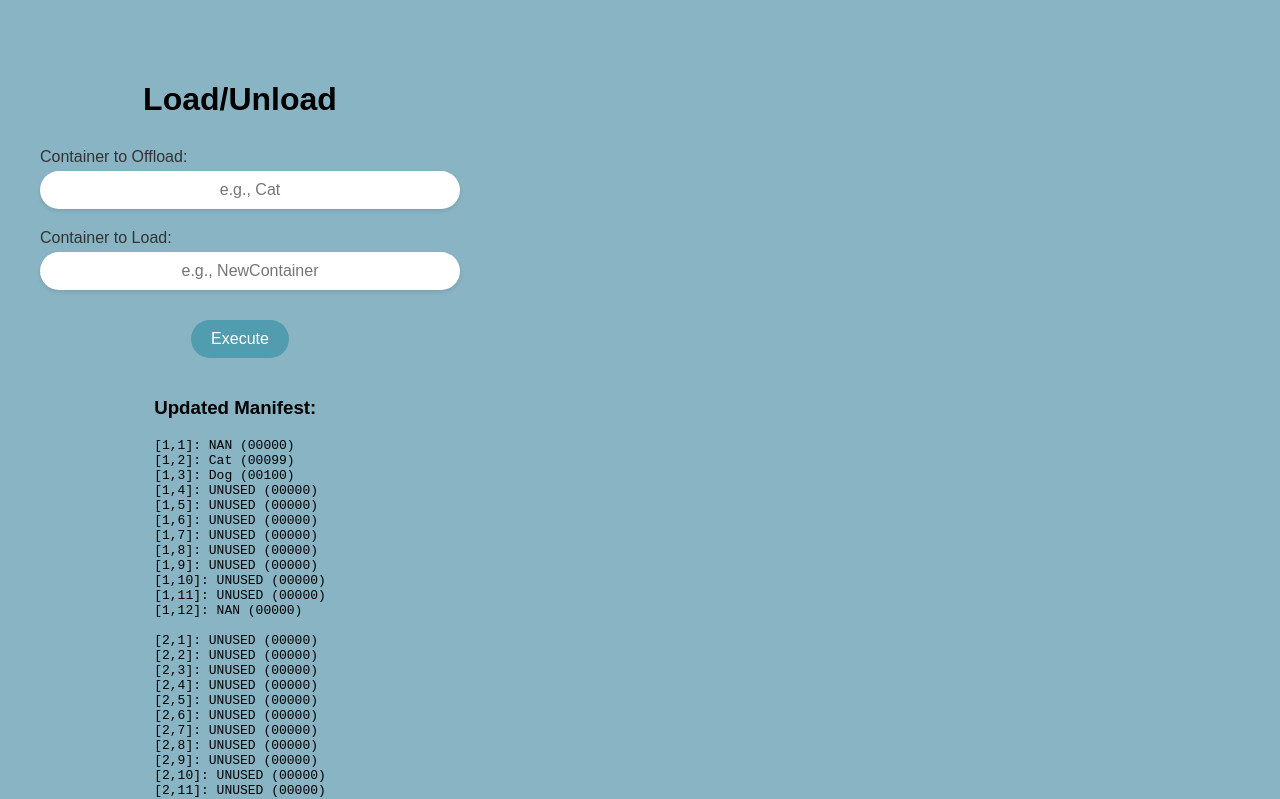
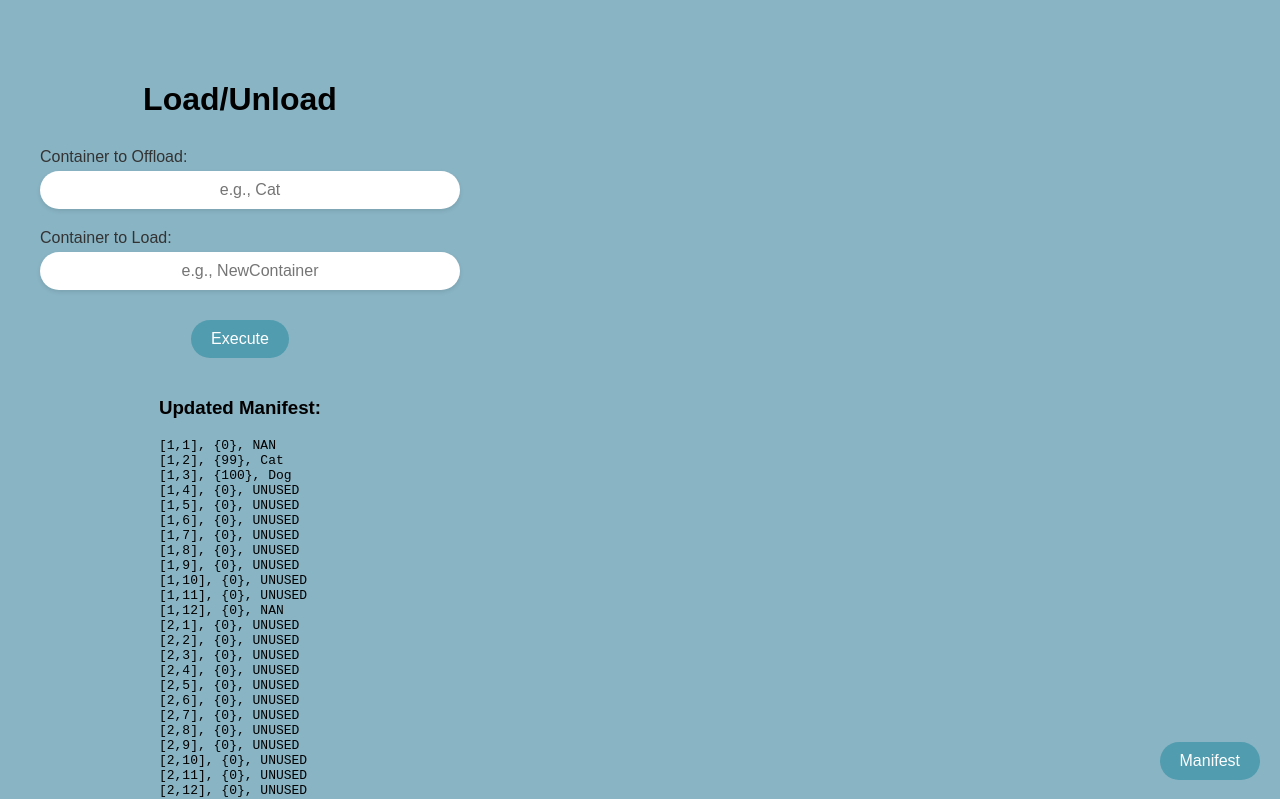
Before and after one commit to Sricharan24/CS179M, a plain HTML site: page load-unload.html in a window 1280 px wide. Both pictures are taken after a click on the button "Execute". Shown: the top 799 px of the page. Drawn offline with Linux system fonts and the light colour scheme.

Commit message:
manifest download partial

```diff
--- a/load-unload.html
+++ b/load-unload.html
@@ -21,6 +21,7 @@
             <button class="button" onclick="handleTransfers()">Execute</button>
         </div>
         <div id="result" style="margin-top: 20px;"></div>
+        <button id="downloadButton" onclick="triggerManifestDownload()" class="manifest-button">Manifest</button>
     </div>
 
     <script>
@@ -45,6 +46,111 @@
 
             return grid;
         }
+
+        // Generate the manifest in the desired format
+        function generateManifest(grid) {
+            return grid
+                .map((row, rowIndex) =>
+                    row
+                        .map(
+                            (cell, colIndex) =>
+                                `[${rowIndex + 1},${colIndex + 1}], {${cell.weight}}, ${cell.name}`
+                        )
+                        .join("\n")
+                )
+                .join("\n");
+        }
+
+        // Display the updated manifest in the UI
+        function displayUpdatedManifest(grid) {
+            const resultDiv = document.getElementById("result");
+            const formattedManifest = generateManifest(grid);
+
+            resultDiv.innerHTML = `
+                <h3>Updated Manifest:</h3>
+                <pre>${formattedManifest}</pre>
+            `;
+
+            localStorage.setItem("currentGrid", JSON.stringify(grid)); // Save the updated grid
+
+            // Show the download button after any updates
+            document.getElementById("downloadButton").style.display = "block";
+        }
+
+        // Handle offloading of a container
+        async function handleOffload(grid, containerName) {
+            const position = findContainer(grid, containerName);
+            if (position[0] === -1) {
+                alert(`Container "${containerName}" not found.`);
+                return;
+            }
+
+            console.log(`Offloading ${containerName} from ${position}`);
+            grid[position[0]][position[1]] = { id: "00000", weight: 0, name: "UNUSED" };
+        }
+
+        // Handle loading of a container
+        async function handleLoad(grid, containerName) {
+            const startPosition = [0, 0]; // Starting position (top-left corner)
+            const availableSlot = aStarFindSlot(grid, startPosition);
+
+            if (availableSlot[0] === -1) {
+                alert("No empty slot available for loading.");
+                return;
+            }
+
+            const [targetRow, targetCol] = availableSlot;
+
+            grid[targetRow][targetCol] = {
+                id: Math.floor(Math.random() * 100000).toString().padStart(5, "0"),
+                weight: Math.random() * 100,
+                name: containerName,
+            };
+
+            console.log(`Loaded "${containerName}" into position [${targetRow + 1},${targetCol + 1}].`);
+        }
+
+        // Handle load and offload operations
+        async function handleTransfers() {
+            const offload = document.getElementById("offload").value.trim();
+            const load = document.getElementById("load").value.trim();
+
+            if (!grid) {
+                const savedGrid = localStorage.getItem("currentGrid");
+                grid = savedGrid ? JSON.parse(savedGrid) : grid;
+            }
+
+            if (offload) {
+                await handleOffload(grid, offload);
+            }
+
+            if (load) {
+                await handleLoad(grid, load);
+            }
+
+            displayUpdatedManifest(grid);
+        }
+
+        // Download the updated manifest
+        function triggerManifestDownload() {
+            const manifestContent = generateManifest(grid);
+            const baseName = localStorage.getItem("manifestName")?.split('.')[0] || "DefaultManifest";
+            const downloadName = `${baseName}_OUTBOUND.txt`;
+
+            const blob = new Blob([manifestContent], { type: "text/plain" });
+            const link = document.createElement("a");
+            link.href = URL.createObjectURL(blob);
+            link.download = downloadName;
+            link.click();
+        }
+
+        // Load the manifest on page load (original manifest on refresh)
+        window.addEventListener("load", async () => {
+            const response = await fetch("data/ShipCase.txt");
+            const manifestText = await response.text();
+            grid = parseManifestToGrid(manifestText);
+            displayUpdatedManifest(grid); // Display original manifest
+        });
 
         // Find the position of a container by name
         function findContainer(grid, containerName) {
@@ -104,86 +210,6 @@
 
             return [-1, -1]; // No slot found
         }
-
-        // Display the updated manifest in the UI
-        function displayUpdatedManifest(grid) {
-            const resultDiv = document.getElementById("result");
-            const formattedManifest = grid.map((row, rowIndex) =>
-                row.map((cell, colIndex) => {
-                    const coordinates = `[${rowIndex + 1},${colIndex + 1}]`;
-                    return `${coordinates}: ${cell.name} (${cell.id})`;
-                }).join("\n")
-            ).join("\n\n");
-
-            resultDiv.innerHTML = `
-                <h3>Updated Manifest:</h3>
-                <pre>${formattedManifest}</pre>
-            `;
-
-            localStorage.setItem("currentGrid", JSON.stringify(grid)); // Save the updated grid
-        }
-
-        // Handle offloading of a container
-        async function handleOffload(grid, containerName) {
-            const position = findContainer(grid, containerName);
-            if (position[0] === -1) {
-                alert(`Container "${containerName}" not found.`);
-                return;
-            }
-
-            console.log(`Offloading ${containerName} from ${position}`);
-            grid[position[0]][position[1]] = { id: "00000", weight: 0, name: "UNUSED" };
-        }
-
-        // Handle loading of a container
-        async function handleLoad(grid, containerName) {
-            const startPosition = [0, 0]; // Starting position (top-left corner)
-            const availableSlot = aStarFindSlot(grid, startPosition);
-
-            if (availableSlot[0] === -1) {
-                alert("No empty slot available for loading.");
-                return;
-            }
-
-            const [targetRow, targetCol] = availableSlot;
-
-            grid[targetRow][targetCol] = {
-                id: Math.floor(Math.random() * 100000).toString().padStart(5, "0"),
-                weight: Math.random() * 100,
-                name: containerName,
-            };
-
-            console.log(`Loaded "${containerName}" into position [${targetRow + 1},${targetCol + 1}].`);
-        }
-
-        // Handle load and offload operations
-        async function handleTransfers() {
-            const offload = document.getElementById("offload").value.trim();
-            const load = document.getElementById("load").value.trim();
-
-            if (!grid) {
-                const savedGrid = localStorage.getItem("currentGrid");
-                grid = savedGrid ? JSON.parse(savedGrid) : grid;
-            }
-
-            if (offload) {
-                await handleOffload(grid, offload);
-            }
-
-            if (load) {
-                await handleLoad(grid, load);
-            }
-
-            displayUpdatedManifest(grid);
-        }
-
-        // Load the manifest on page load (original manifest on refresh)
-        window.addEventListener("load", async () => {
-            const response = await fetch("data/ShipCase.txt");
-            const manifestText = await response.text();
-            grid = parseManifestToGrid(manifestText);
-            displayUpdatedManifest(grid); // Display original manifest
-        });
     </script>
 </body>
 </html>
```
Also changed, not shown: balance.html (+16 -1 lines).
